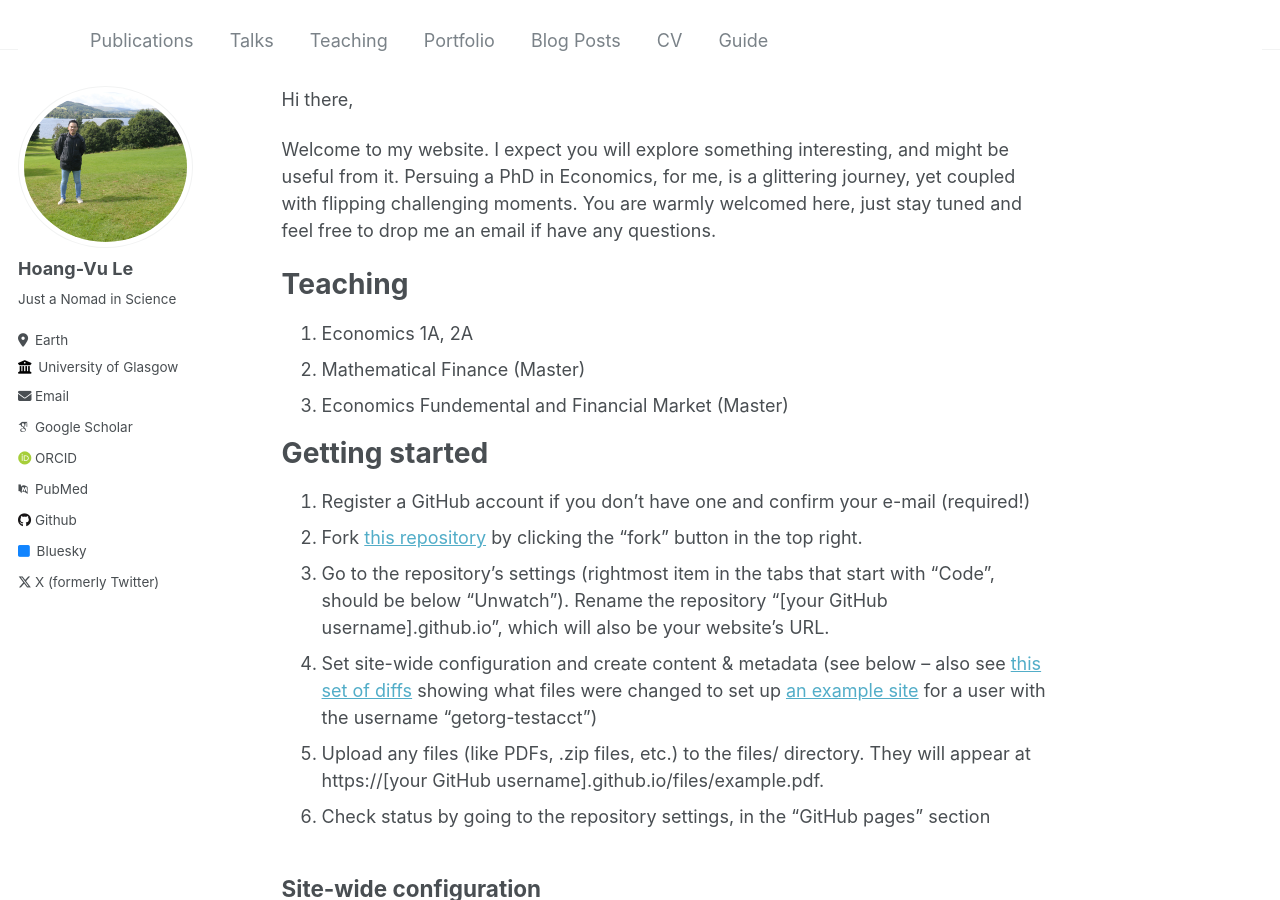
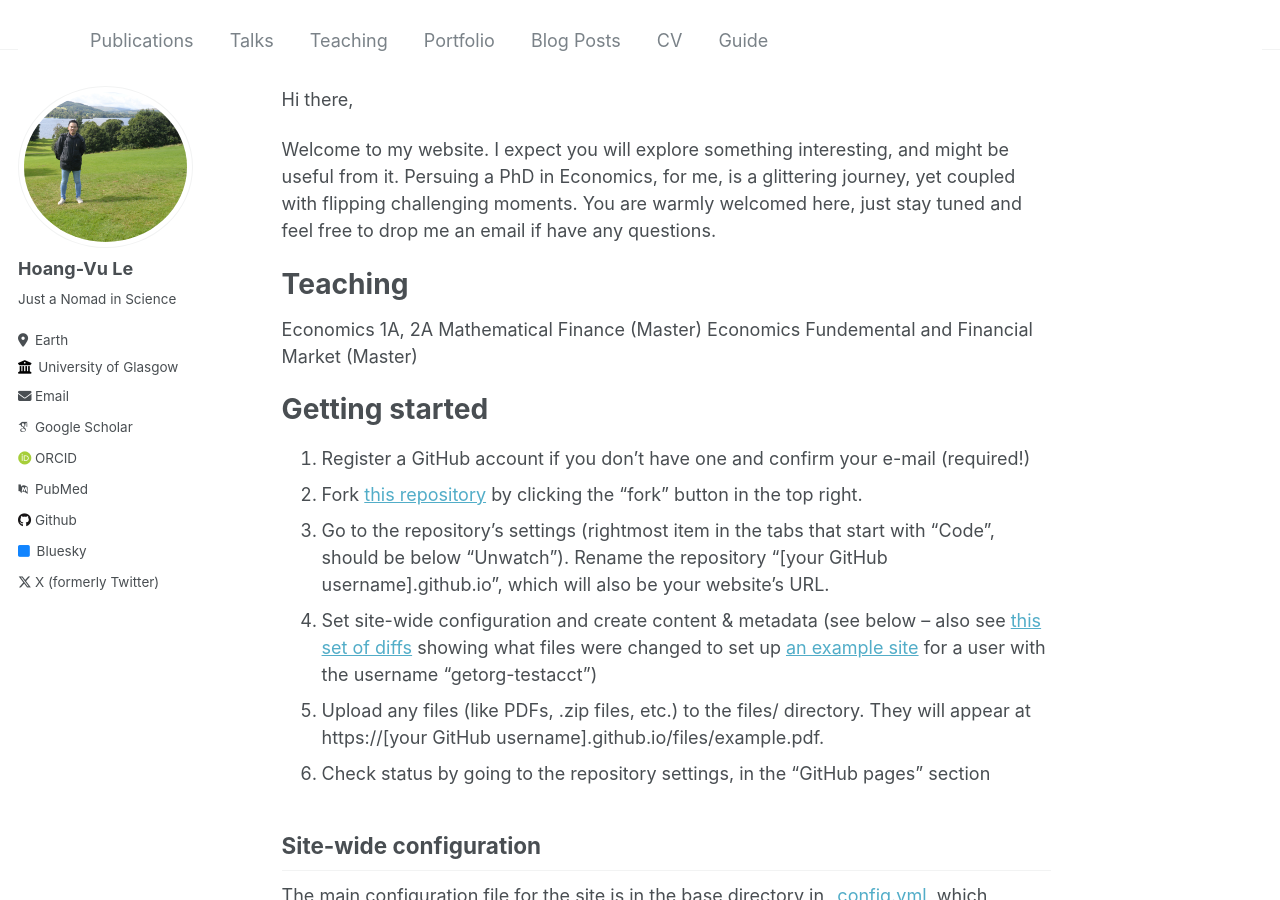
Before and after one commit to hvule/hvule.github.io, a Jekyll site: the page built from _pages/about.md, in a window 1280 px wide and 900 px high. Built offline with Jekyll 4.4.1, drawn with Linux system fonts in a browser that asks for light colours; some web fonts are replaced; part of the change alters nothing that is shown.

```diff
--- a/_pages/about.md
+++ b/_pages/about.md
@@ -16,9 +16,10 @@ Welcome to my website. I expect you will explore something interesting, and migh
 Teaching
 ======
 
-1. Economics 1A, 2A
-2. Mathematical Finance (Master)
-3. Economics Fundemental and Financial Market (Master)
+Economics 1A, 2A
+Mathematical Finance (Master)
+Economics Fundemental and Financial Market (Master)
+
 
 Getting started
 ======
```
